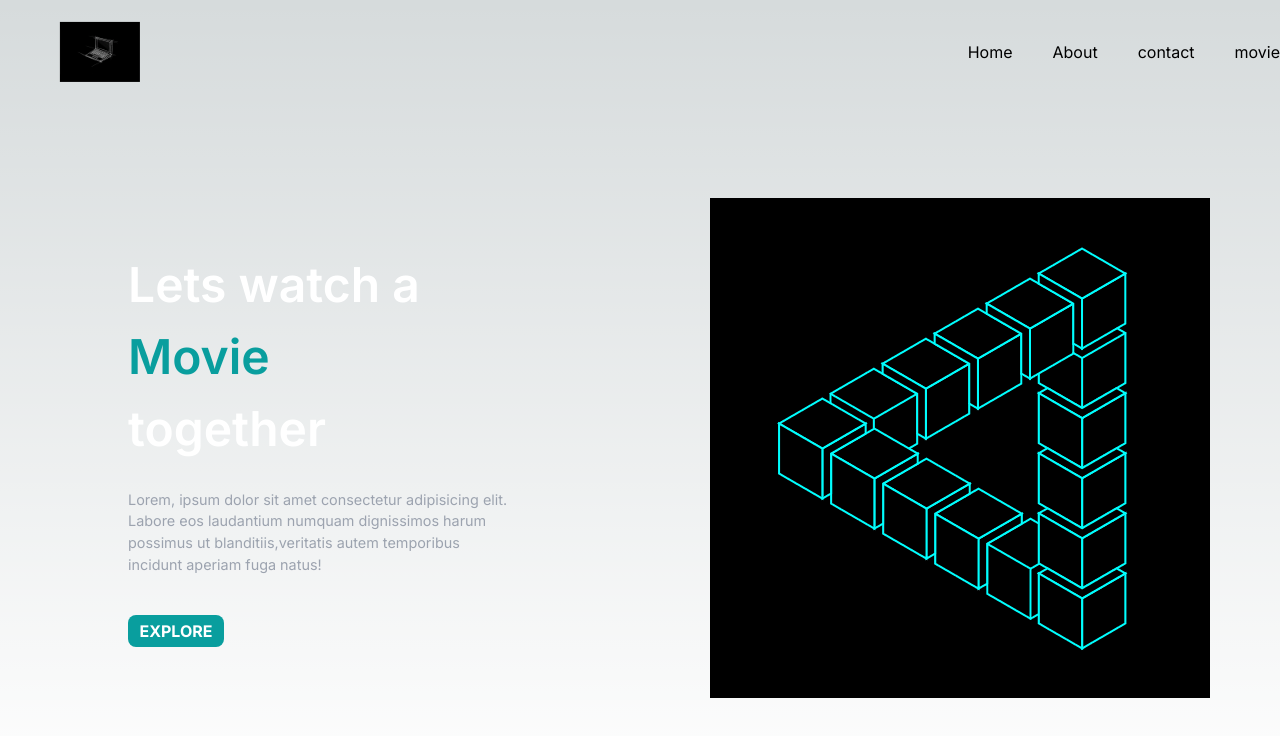
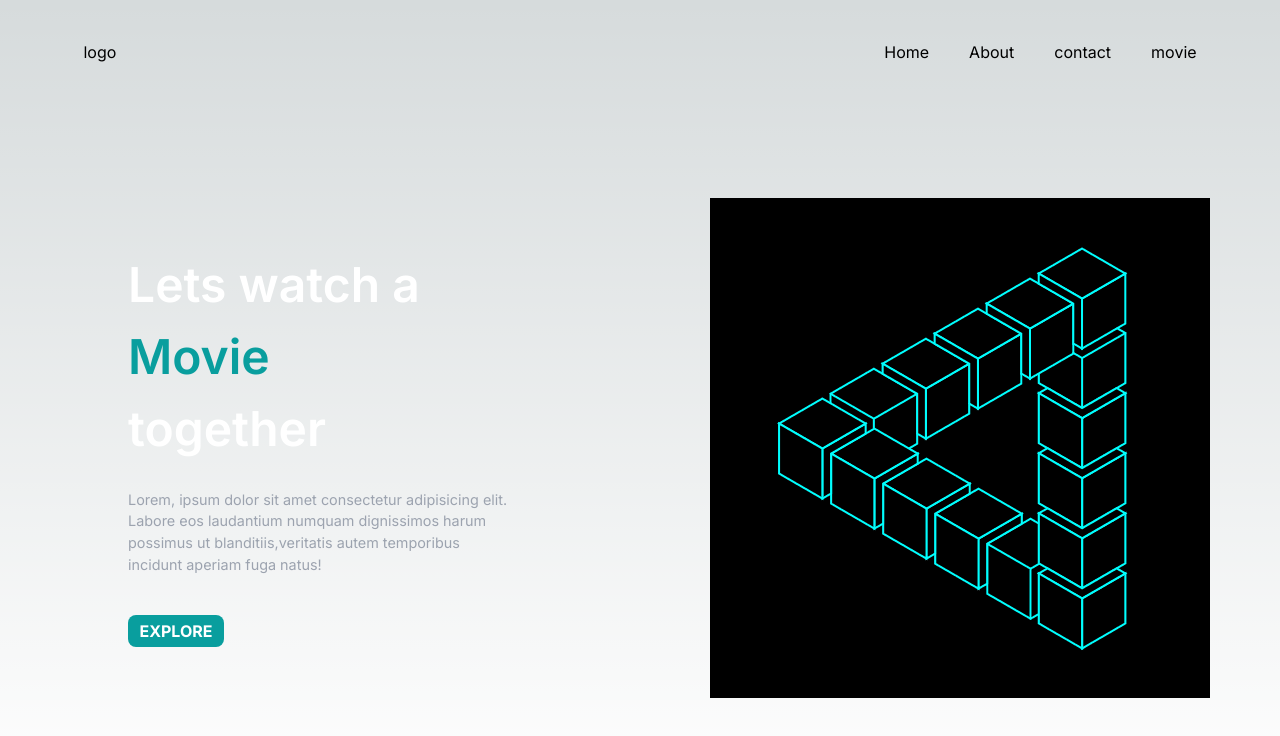
Before and after one commit to roshanpanda666/next-app, a Next.js app: page / in a window 1280 px wide. Shown: the top 736 px of the page. Built offline with nearby package versions, Linux system fonts and the light colour scheme.

Commit message:
commiting

```diff
--- a/src/app/component/Header.js
+++ b/src/app/component/Header.js
@@ -9,9 +9,9 @@ const Header = () => {
   }
   return (
     <div className="flex gap-x-[60vw] justify-center lg:mt-10 mt-5 mb-5 h-7">
-      <div className="-mt-[3%] scale-[100%] lg:scale-[40%]">
+      <div>
         <Link href='/'>
-        <img src="laptop-.gif" alt="img"/>
+        logo
         </Link>
       </div>
       <div onClick={openfun} className="lg:hidden block">
```
